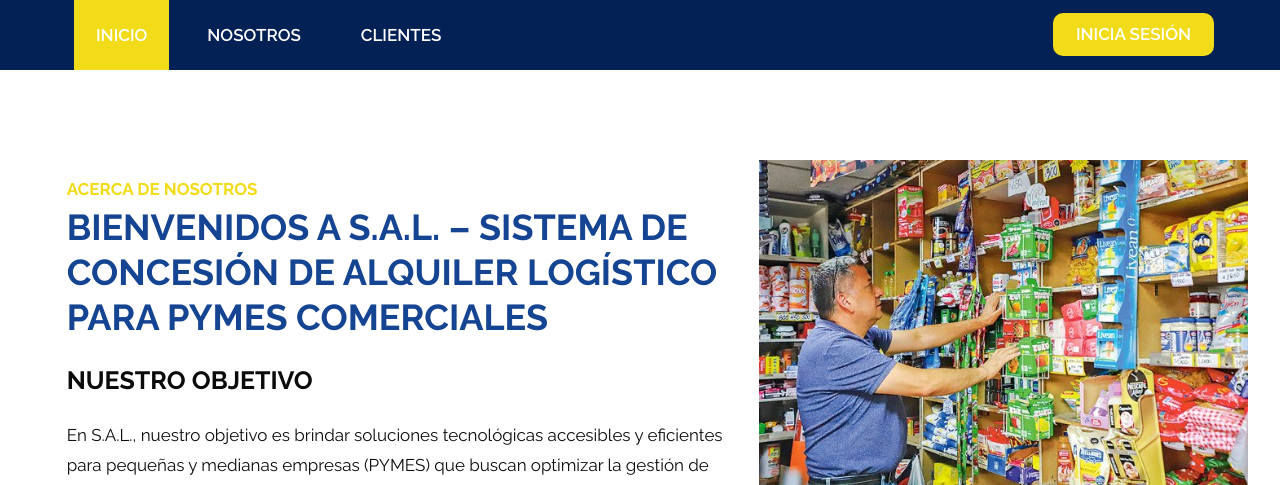
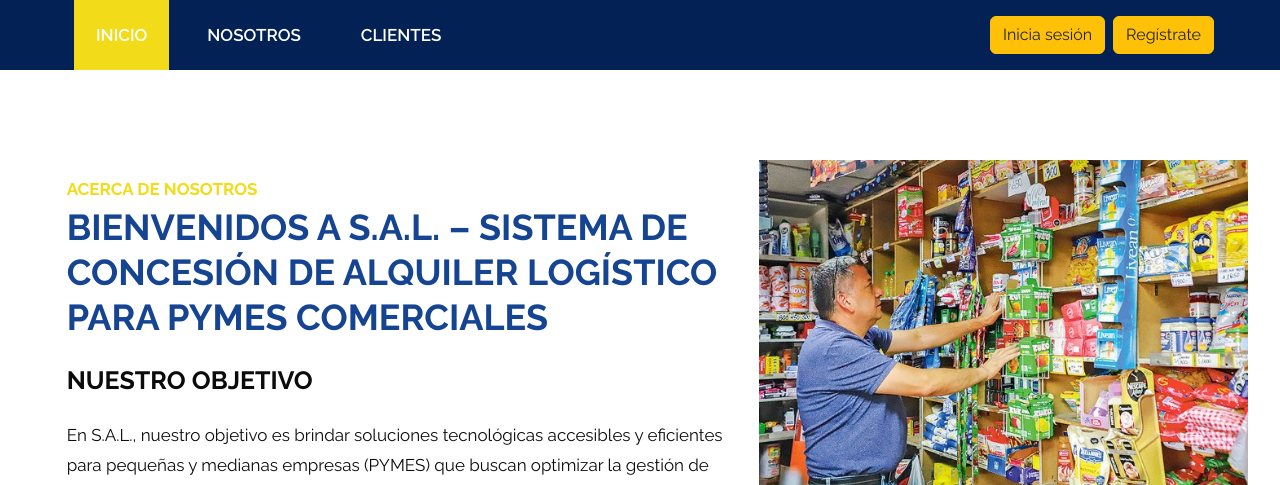
Before and after one commit to Angu017/Save_in, a Django app: page /about/ in a window 1280 px wide. Shown: the top 485 px of the page. Run offline with Django 5.2, Linux system fonts and the light colour scheme; some libraries are stand-ins or nearby versions.

Commit message:
Update plantillaini.html

```diff
--- a/ventas/pagina/templates/plantillaini.html
+++ b/ventas/pagina/templates/plantillaini.html
@@ -59,10 +59,9 @@
                         </div>
                      </nav>
                   </div>
-                  <div class="col-md-3 col-sm-5 d_none">
-                     <ul class="sign">
-                        <li><a class="sign_btn" href="{% url 'log_in' %}">Inicia sesión</a></li>
-                     </ul>
+                  <div class="col-md-3 col-sm-5 d-flex justify-content-end align-items-center gap-2">
+                     <a class="btn btn-warning text-dark" href="{% url 'signin' %}">Inicia sesión</a>
+                     <a class="btn btn-warning text-dark" href="{% url 'signup' %}">Regístrate</a>
                   </div>
                </div>
             </div>
```
